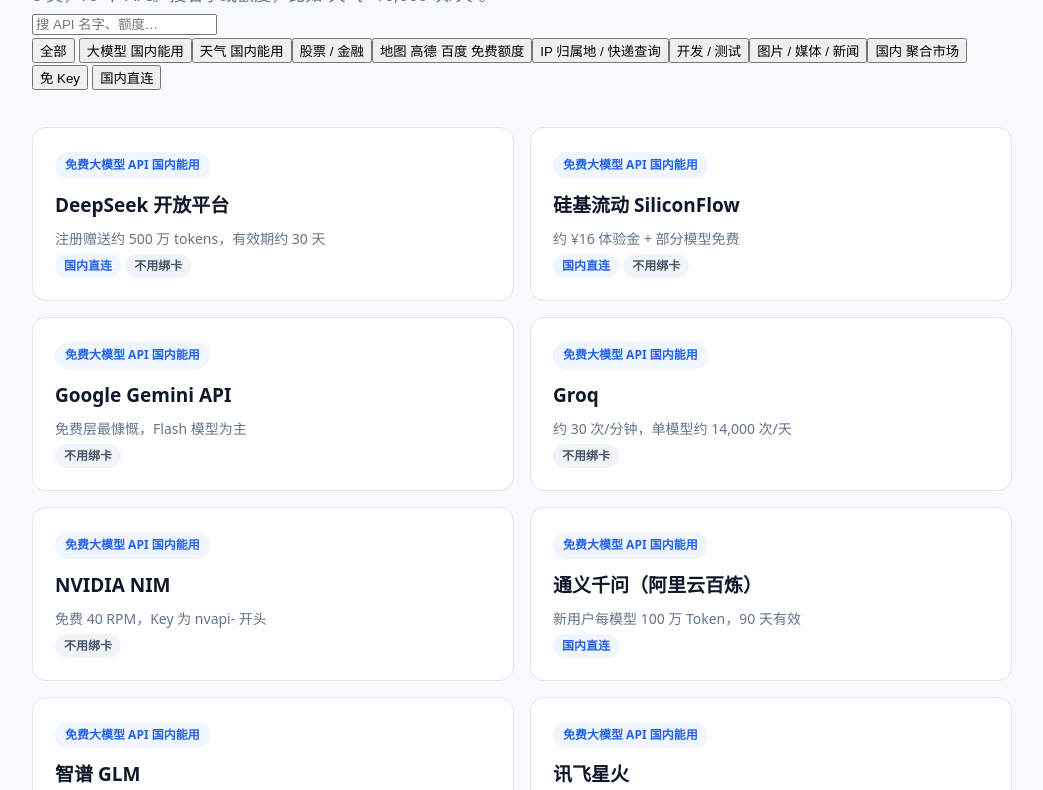
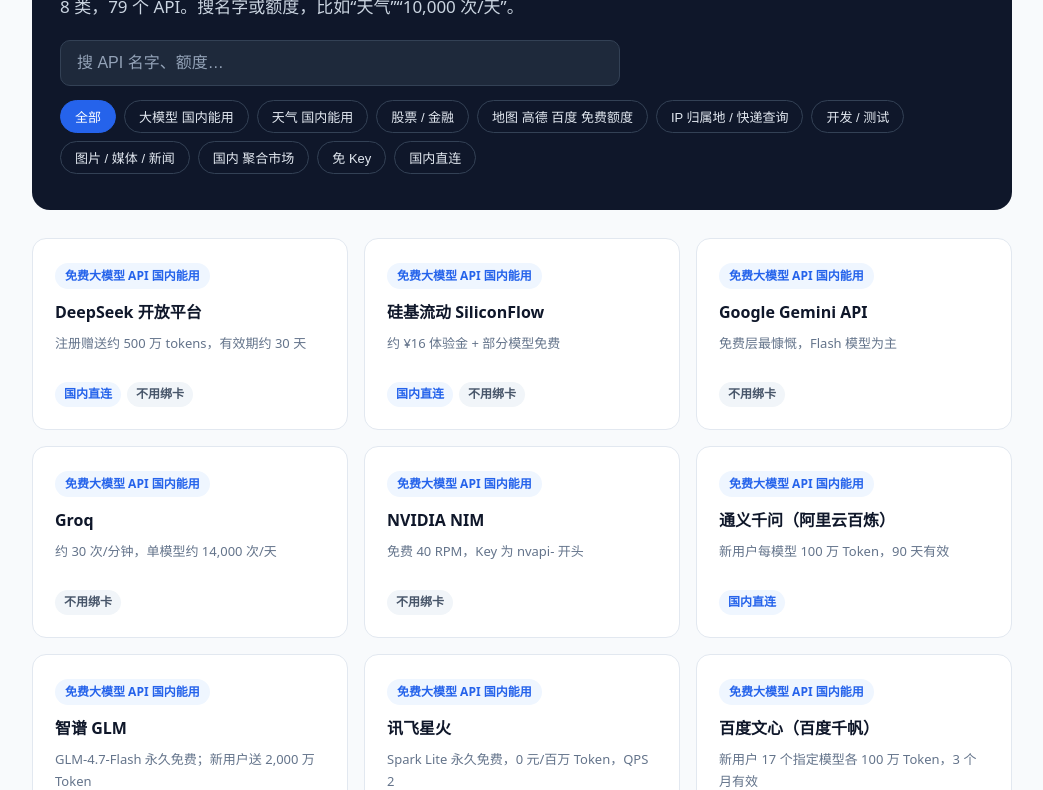
Before and after one commit to kofwj/free-api-directory, an Astro site: page / in a window 1280 px wide. Shown: the part 189-979 px from the top of the page, without its empty margins (118-1161 px from the left). Built offline with nearby package versions, Linux system fonts and the light colour scheme; Astro itself is replaced by a stand-in of ours.

Commit message:
Homepage redesign: dark hero + search + filter pills + 79 API card wall

```diff
--- a/public/style.css
+++ b/public/style.css
@@ -39,5 +39,20 @@ tbody tr:hover{background:#f8fafc}
 .badge.amber{background:var(--amber-bg);color:var(--amber)}
 .badge.grey{background:#f1f5f9;color:#475569}
 .badge.blue{background:#eff6ff;color:var(--accent)}
+.hero-dark{background:#0f172a;color:#fff;border-radius:18px;padding:36px 28px;margin:24px 0}
+.hero-dark h1{color:#fff}
+.hero-dark p{color:#cbd5e1}
+.hero-dark em{font-style:normal;background:linear-gradient(90deg,#60a5fa,#a78bfa);-webkit-background-clip:text;background-clip:text;color:transparent}
+.hero-dark input{width:100%;max-width:560px;margin-top:18px;padding:13px 16px;border-radius:10px;border:1px solid #334155;background:#1e293b;color:#fff;font-size:16px;outline:none}
+.hero-dark input::placeholder{color:#94a3b8}
+.pills{display:flex;gap:8px;flex-wrap:wrap;margin-top:14px}
+.pills button{border:1px solid #334155;background:transparent;color:#e2e8f0;border-radius:999px;padding:6px 14px;font-size:13px;cursor:pointer}
+.pills button.on{background:#2563eb;border-color:#2563eb;color:#fff}
+.api-grid{grid-template-columns:1fr 1fr 1fr}
+@media(max-width:900px){.api-grid{grid-template-columns:1fr 1fr}}
+@media(max-width:640px){.api-grid{grid-template-columns:1fr}}
+.api-card h3{font-size:16px}
+.api-card p{font-size:13px;min-height:40px}
+.badges{display:flex;gap:6px;flex-wrap:wrap;margin-top:10px}
 footer{border-top:1px solid var(--line);margin-top:40px;padding-top:20px;color:var(--muted);font-size:13px}
 .back{font-size:14px}
```
